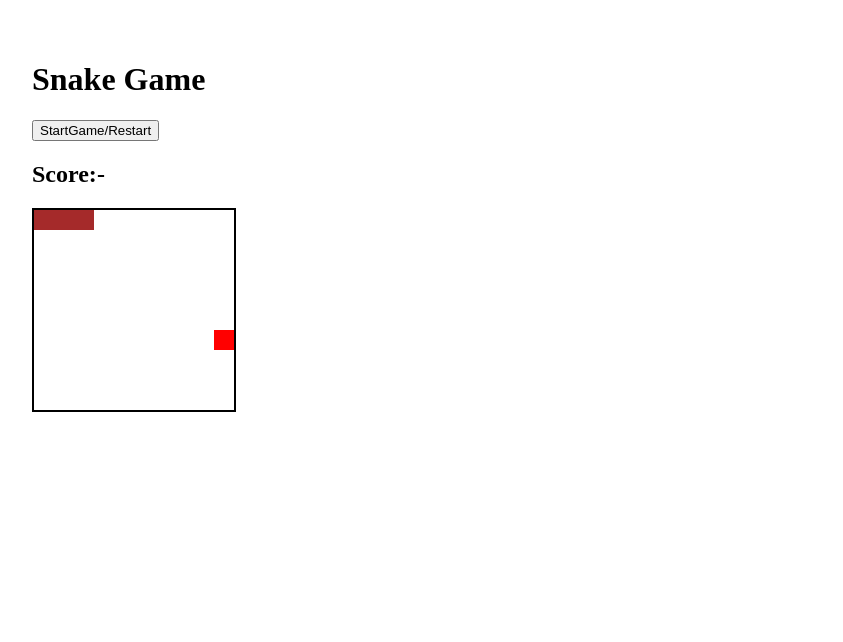
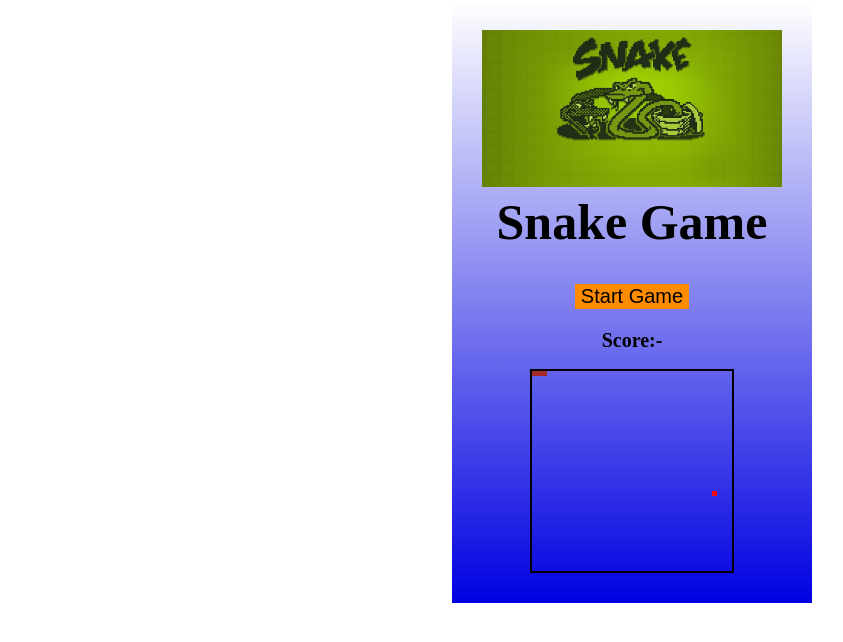
Before and after one commit to praveendhakade/Snake-Game, a plain HTML site: page index.html in a window 1280 px wide. Shown: the whole page, without its empty margins (8-851 px from the left). Drawn offline with Linux system fonts and the light colour scheme.

Commit message:
pause/resume buttons

```diff
--- a/index.html
+++ b/index.html
@@ -1,5 +1,6 @@
 <!DOCTYPE html>
 <html lang="en">
+
 <head>
     <meta charset="UTF-8">
     <meta http-equiv="X-UA-Compatible" content="IE=edge">
@@ -7,11 +8,24 @@
     <link href="style.css" rel="stylesheet">
     <title>Snake</title>
 </head>
+
 <body>
-    <h1> Snake Game</h1>
-    <button id="start">StartGame/Restart</button>
-    <h2>Score:<span id="score">-</span></h2>
-    <div class="grid"></div>
+    <div class="container">
+        <div class="logo">
+            <img src="snakeLogo.jpg" alt="snake logo">
+            <h1> Snake Game</h1>
+        </div>
+        <button id="start">Start Game</button>
+        <button id="restart">Restart</button>
+        <div class="controlBtn">
+            <button id="pause">Pause Game</button>
+            <button id="resume">Resume Game</button>
+
+        </div>
+        <h2>Score:<span id="score">-</span></h2>
+        <div class="grid"></div>
+    </div>
     <script src="index.js"></script>
 </body>
+
 </html>
--- a/index.js
+++ b/index.js
@@ -1,12 +1,15 @@
 const gridEl = document.querySelector(".grid")
 
 const startBtn = document.getElementById("start")
+const restartBtn = document.getElementById("restart")
+const pauseBtn = document.getElementById("pause")
+const resumeBtn = document.getElementById("resume")
 const scoreEl = document.getElementById("score")
 
 let squareArr = []
 let mySnake = [2,1,0]
 let direction = 1
-let width = 10
+let width = 40
 let appleIndex = 0
 let score = 0
 let timeInteral = 1000
@@ -15,13 +18,12 @@ let timerId = 0
 
 function createGrid(){
 
-    for ( let i = 0; i < 100; i++){
+    for ( let i = 0; i < 400; i++){
         const square = document.createElement("div")
         gridEl.appendChild(square)
         square.classList.add("square")
         squareArr.push(square)
     }
-    console.log(squareArr)
 }
 
 createGrid()
@@ -41,9 +43,26 @@ function startGame(){
     generateApples()
     mySnake.forEach(i => squareArr[i].classList.add("snake"))
     timerId = setInterval(move, timeInteral)
+    restartBtn.style.display = "block"
+    pauseBtn.style.display = "block"
+    startBtn.style.display = "none"
 }
 
+function pauseGame(){
+    clearInterval(timerId)
+    resumeBtn.style.display = "block"
+    pauseBtn.style.display = "none"
+}
+
+function resumeGame(){
+    timerId = setInterval(move, timeInteral)
+    resumeBtn.style.display = "none"
+    pauseBtn.style.display = "block"
+}
 startBtn.addEventListener("click", startGame)
+restartBtn.addEventListener("click", startGame)
+pauseBtn.addEventListener("click", pauseGame)
+resumeBtn.addEventListener("click", resumeGame)
 
 function move(){
 
@@ -70,9 +89,8 @@ function move(){
         clearInterval(timerId)
         timeInteral = timeInteral * speed
         timerId = setInterval(move, timeInteral)
+
     }
-
-
     squareArr[mySnake[0]].classList.add("snake")
 }
 
--- a/style.css
+++ b/style.css
@@ -1,6 +1,7 @@
 html, body {
-    margin: 10px;
-    padding: 10px;
+    margin: 0;
+    padding: 0;
+    font-size: 25px;
 }
 
 .grid {
@@ -9,11 +10,17 @@ html, body {
     width: 200px;
     height: 200px;
     border: 2px solid #000;
+    margin: 0 auto;
 }
-
+h1, h2 {
+    margin-top: 0;
+}
+h2{
+    font-size: 20px;
+}
 .square {
-    width: 20px;
-    height: 20px;
+    width: 5px;
+    height: 5px;
 
 }
 
@@ -24,3 +31,49 @@ html, body {
 .apple {
     background-color: red;
 }
+
+.container {
+    max-width: 300px;
+    margin: 0 auto;
+    text-align: center;
+    background-image: linear-gradient(180deg, rgba(0,0,255,0),rgba(0,0,225,1));
+    padding: 30px;
+}
+
+
+img {
+    width: 100%;
+    height:auto;
+}
+
+button {
+    margin: 0 auto;
+    padding: 10px, 15px;
+    border: none;
+    font-size: 20px;
+    cursor: pointer;
+}
+
+#start{
+    display: block;
+    background-color: darkorange;
+}
+
+#restart {
+    display: none;
+    background-color: darkmagenta;
+}
+
+.controlBtn {
+    padding: 10px;
+}
+
+#pause {
+    display: none;
+    background-color: darkorange;
+}
+
+#resume {
+    display: none;
+    background-color: darkmagenta;
+}
```
Also changed, not shown: snakeLogo.jpg (added).
